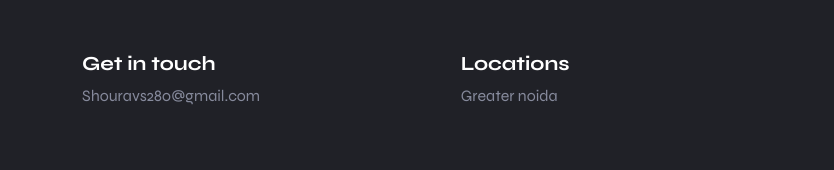
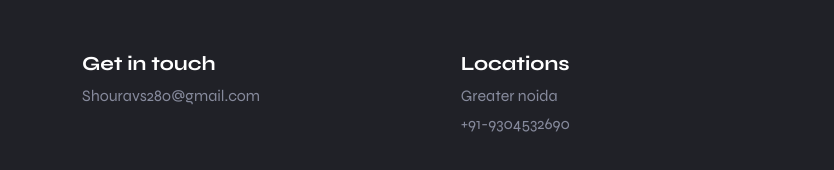
Before and after one commit to Shouravkumar21/Portfolio.github.io, a plain HTML site: page index.html in a window 1280 px wide. Shown: the part 4586-4756 px from the top of the page, 0-834 px from the left. Drawn offline with nearby package versions, Linux system fonts and the light colour scheme.

Commit message:
Update index.html

```diff
--- a/index.html
+++ b/index.html
@@ -766,6 +766,9 @@
           <li>
             <a href="#" class="footer-link">Greater noida </a>
           </li>
+           <li>
+            <a href="#" class="footer-link">+91-9304532690 </a>
+          </li>
         </ul>
 
         <ul class="social-list">
```
